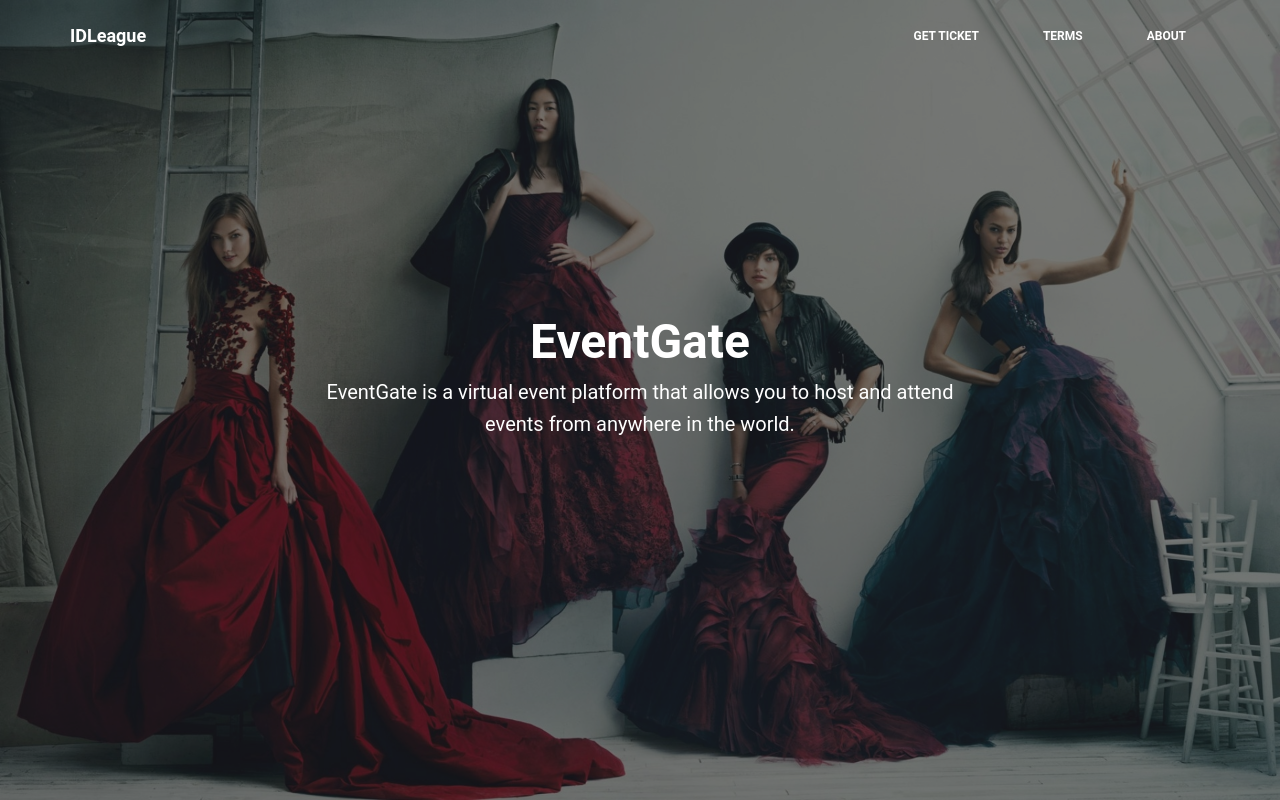
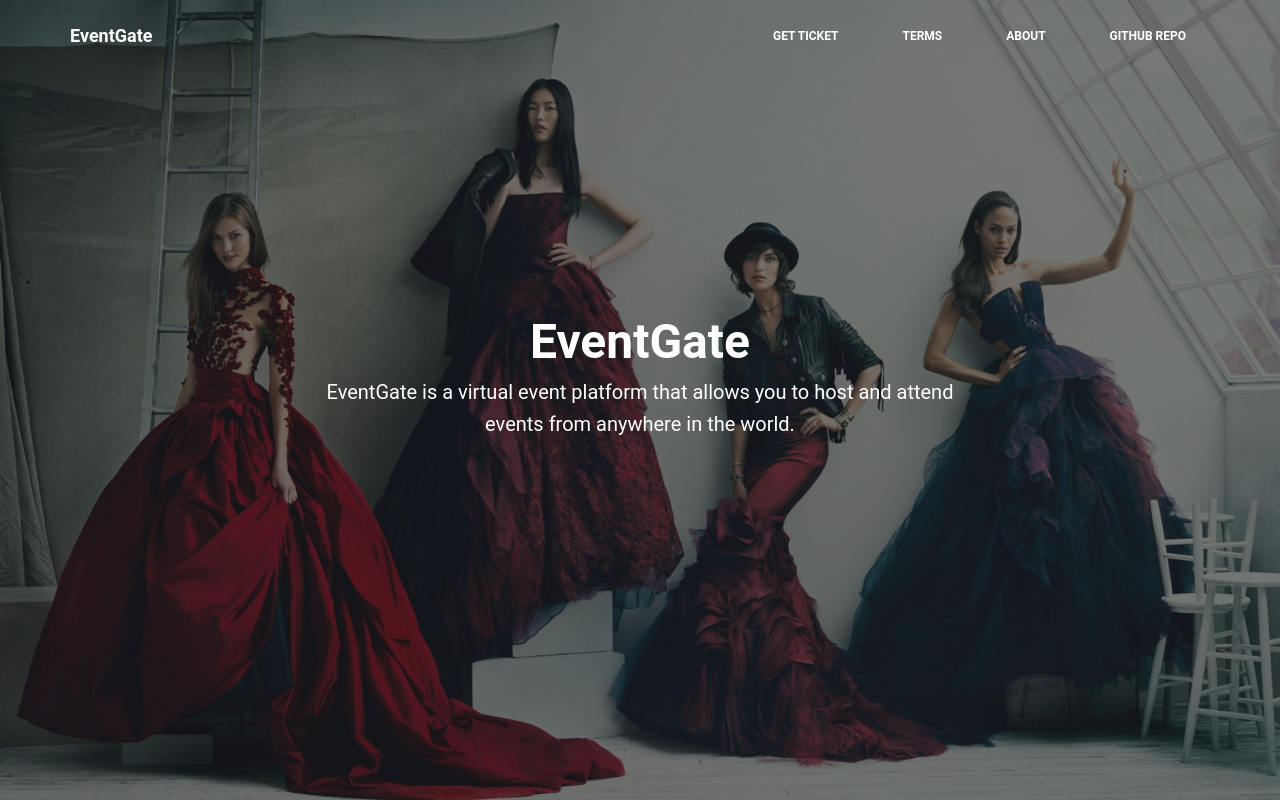
Before and after one commit to riz4d/EventGate, a Next.js app: page / in a window 1280 px wide. Shown: the top 800 px of the page. Built offline with nearby package versions, Linux system fonts and the light colour scheme.

Commit message:
Update Navbar.tsx to change the brand name to EventGate and add a link to the GitHub repository

```diff
--- a/src/components/navbar.tsx
+++ b/src/components/navbar.tsx
@@ -104,7 +104,7 @@ export function Navbar() {
           onPointerEnterCapture={() => {}}
           onPointerLeaveCapture={() => {}}
         >
-          IDLeague
+          EventGate
         </Typography>
 
         <div className="hidden items-center gap-4 lg:flex">
@@ -131,6 +131,17 @@ export function Navbar() {
                 onPointerLeaveCapture={() => {}}
               >
                 About
+              </Button>
+            </Link>
+            <Link href="https://github.com/riz4d">
+              <Button
+                color={isScrolling ? "black" : "white"}
+                variant="text"
+                placeholder=""
+                onPointerEnterCapture={() => {}}
+                onPointerLeaveCapture={() => {}}
+              >
+                Github Repo
               </Button>
             </Link>
         </div>
```
